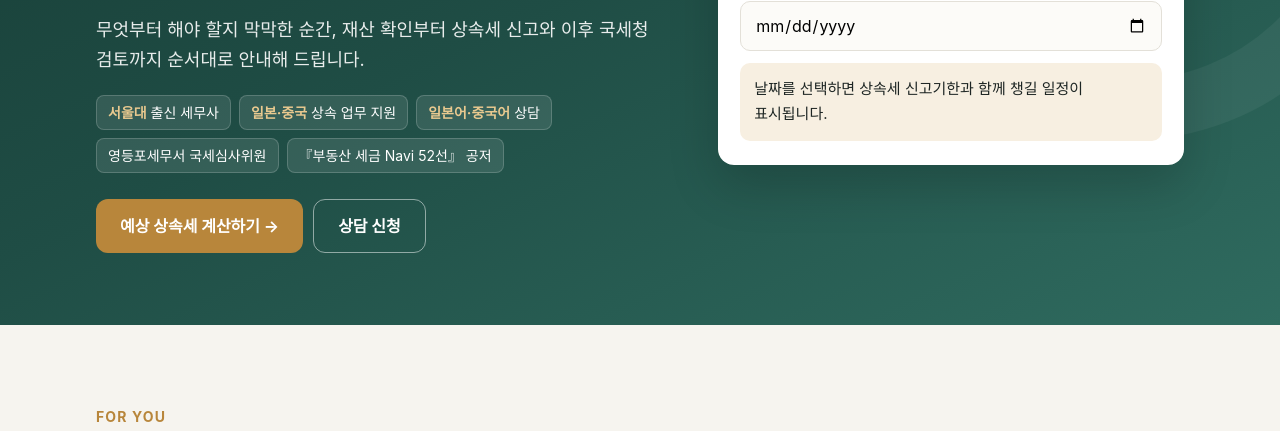
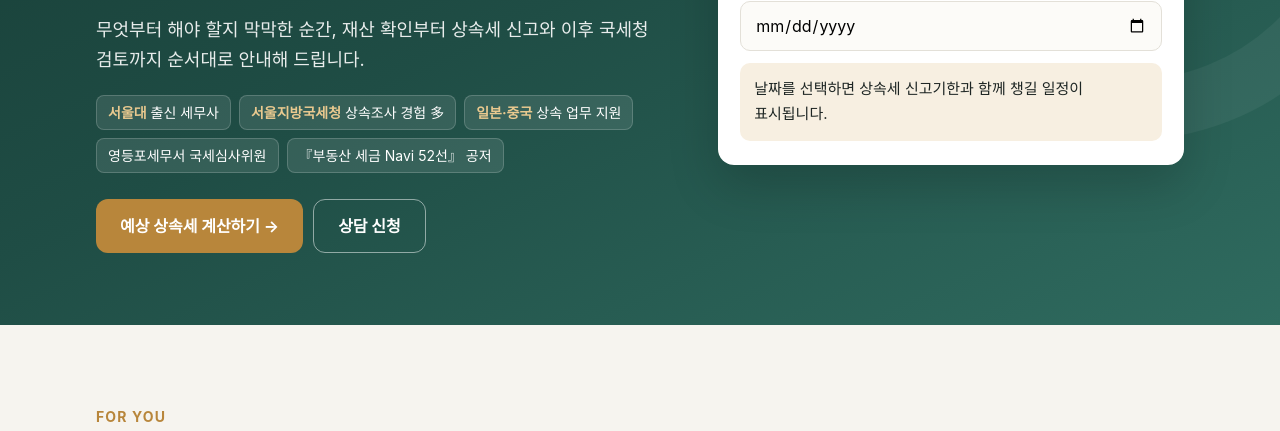
Before and after one commit to yourtax77/ansim-homepage, a plain HTML site: page index.html in a window 1280 px wide. Shown: the part 345-776 px from the top of the page. Drawn offline with Linux system fonts and the light colour scheme; a web font is replaced by a local one.

Commit message:
첫 화면 경력 표시: 서울지방국세청 상속조사 경험 추가, 일본어·중국어 상담 제거
Co-Authored-By: Claude Opus 5.5 <noreply@anthropic.com>

```diff
--- a/index.html
+++ b/index.html
@@ -64,6 +64,9 @@
   .cred { display: flex; flex-wrap: wrap; gap: 8px; margin: -8px 0 26px; }
   .cred span { font-size: 14px; background: rgba(255,255,255,.1); border: 1px solid rgba(255,255,255,.18); border-radius: 8px; padding: 5px 11px; }
   .cred b { color: #e9c98f; }
+  .cred { align-items: center; }
+  .cred span.two { line-height: 1.35; padding-top: 6px; padding-bottom: 6px; }
+  .cred span.two small { display: block; font-size: 12px; opacity: .8; }
   .about-badges { display: flex; flex-wrap: wrap; gap: 8px; margin: 0 0 20px; }
   .about-badges span { font-size: 14px; font-weight: 700; color: var(--brand); background: var(--brand-soft); border-radius: 8px; padding: 6px 12px; }
   .about-badges span.two { text-align: center; line-height: 1.35; }
@@ -365,8 +368,8 @@
         <p class="lead">무엇부터 해야 할지 막막한 순간, 재산 확인부터 상속세 신고와 이후 국세청 검토까지 순서대로 안내해 드립니다.</p>
         <div class="cred">
           <span><b>서울대</b> 출신 세무사</span>
+          <span><b>서울지방국세청</b> 상속조사 경험 多</span>
           <span><b>일본·중국</b> 상속 업무 지원</span>
-          <span><b>일본어·중국어</b> 상담</span>
           <span>영등포세무서 국세심사위원</span>
           <span>『부동산 세금 Navi 52선』 공저</span>
         </div>
```
